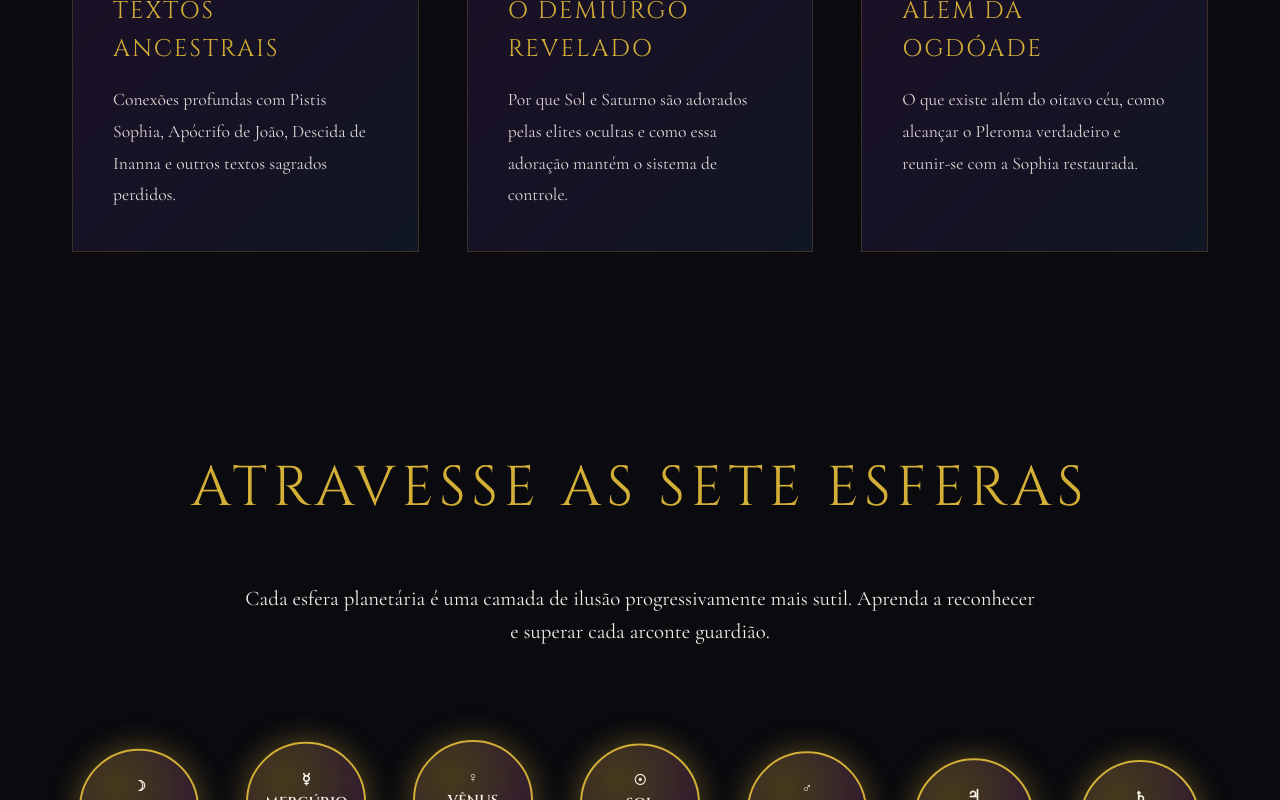
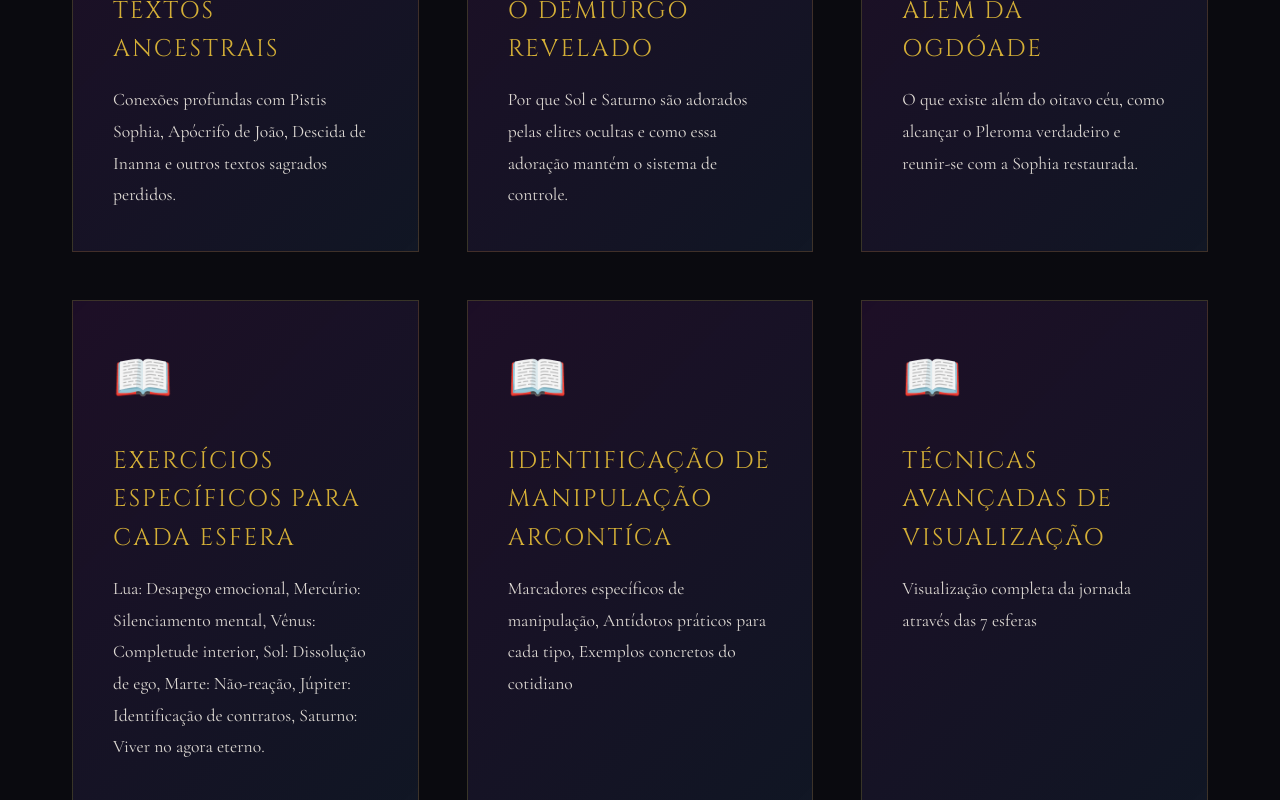
Before and after one commit to blendibox/escape-gnostico, a Next.js app: page / in a window 1280 px wide. Shown: the part 1650-2450 px from the top of the page. Built offline with nearby package versions, Linux system fonts and the light colour scheme.

Commit message:
Update page.tsx

```diff
--- a/app/page.tsx
+++ b/app/page.tsx
@@ -149,8 +149,12 @@ export default function Home() {
             ["🔮", "Técnicas de Preparação", "Práticas diárias para desenvolver a consciência necessária para manter lucidez durante a passagem post-mortem."],
             ["📜", "Textos Ancestrais", "Conexões profundas com Pistis Sophia, Apócrifo de João, Descida de Inanna e outros textos sagrados perdidos."],
             ["🗝️", "O Demiurgo Revelado", "Por que Sol e Saturno são adorados pelas elites ocultas e como essa adoração mantém o sistema de controle."],
-            ["✨", "Além da Ogdóade", "O que existe além do oitavo céu, como alcançar o Pleroma verdadeiro e reunir-se com a Sophia restaurada."]
-          ].map((item, i) => (
+            ["✨", "Além da Ogdóade", "O que existe além do oitavo céu, como alcançar o Pleroma verdadeiro e reunir-se com a Sophia restaurada."],
+            ["📖", "Exercícios específicos para CADA esfera", "Lua: Desapego emocional, Mercúrio: Silenciamento mental, Vênus: Completude interior, Sol: Dissolução de ego, Marte: Não-reação, Júpiter: Identificação de contratos, Saturno: Viver no agora eterno."],
+            ["📖", "IDENTIFICAÇÃO DE MANIPULAÇÃO ARCONTÍCA", "Marcadores específicos de manipulação, Antídotos práticos para cada tipo, Exemplos concretos do cotidiano"],
+            ["📖", "TÉCNICAS AVANÇADAS DE VISUALIZAÇÃO", "Visualização completa da jornada através das 7 esferas"],
+            ["🎓", "PERGUNTAS FREQUENTES AVANÇADAS", "Respostas profundas para dúvidas cruciais"]
+		  ].map((item, i) => (
             <div key={i} className="mystery-card">
               <span className="mystery-icon">{item[0]}</span>
               <h3>{item[1]}</h3>
```
